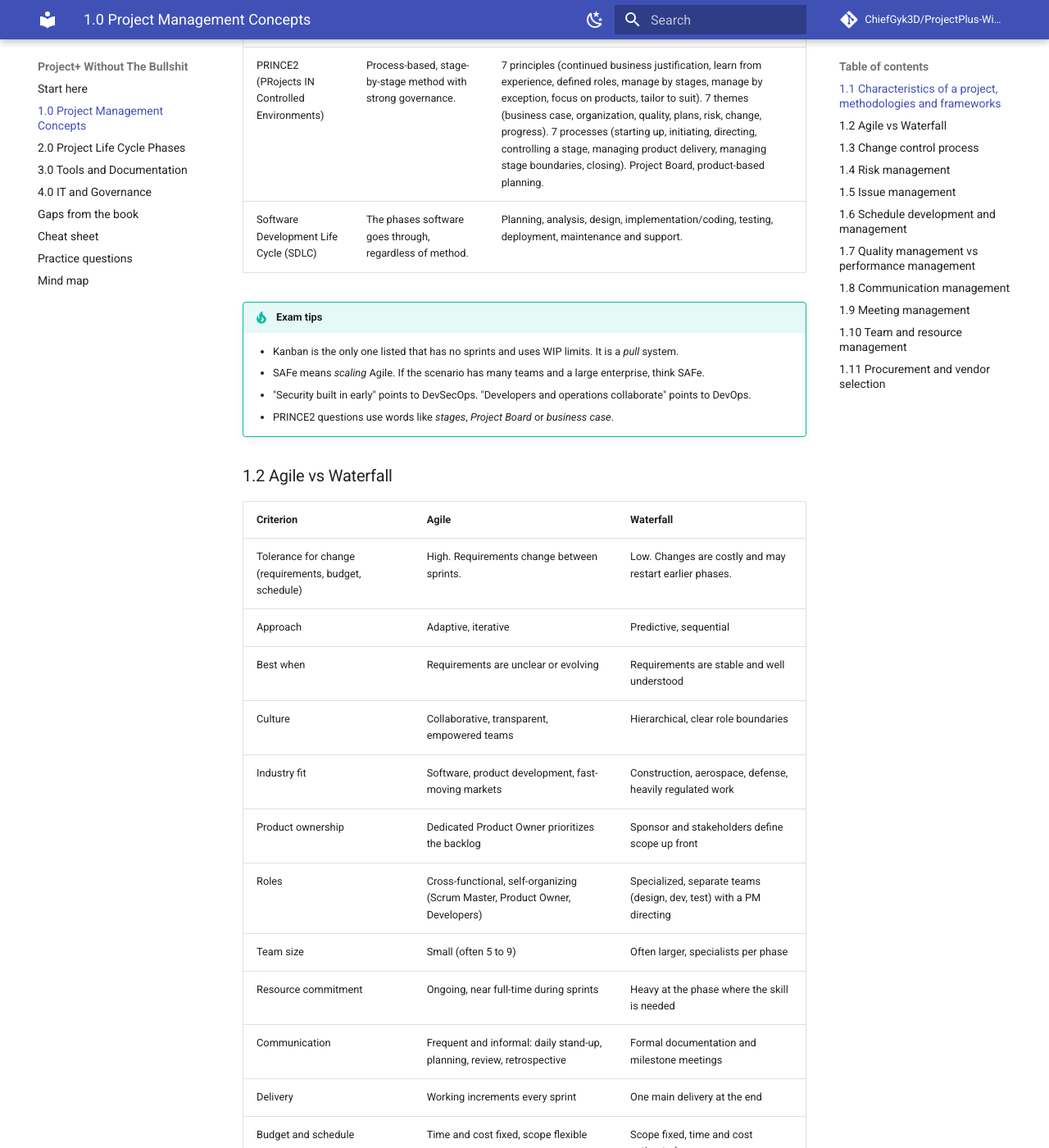
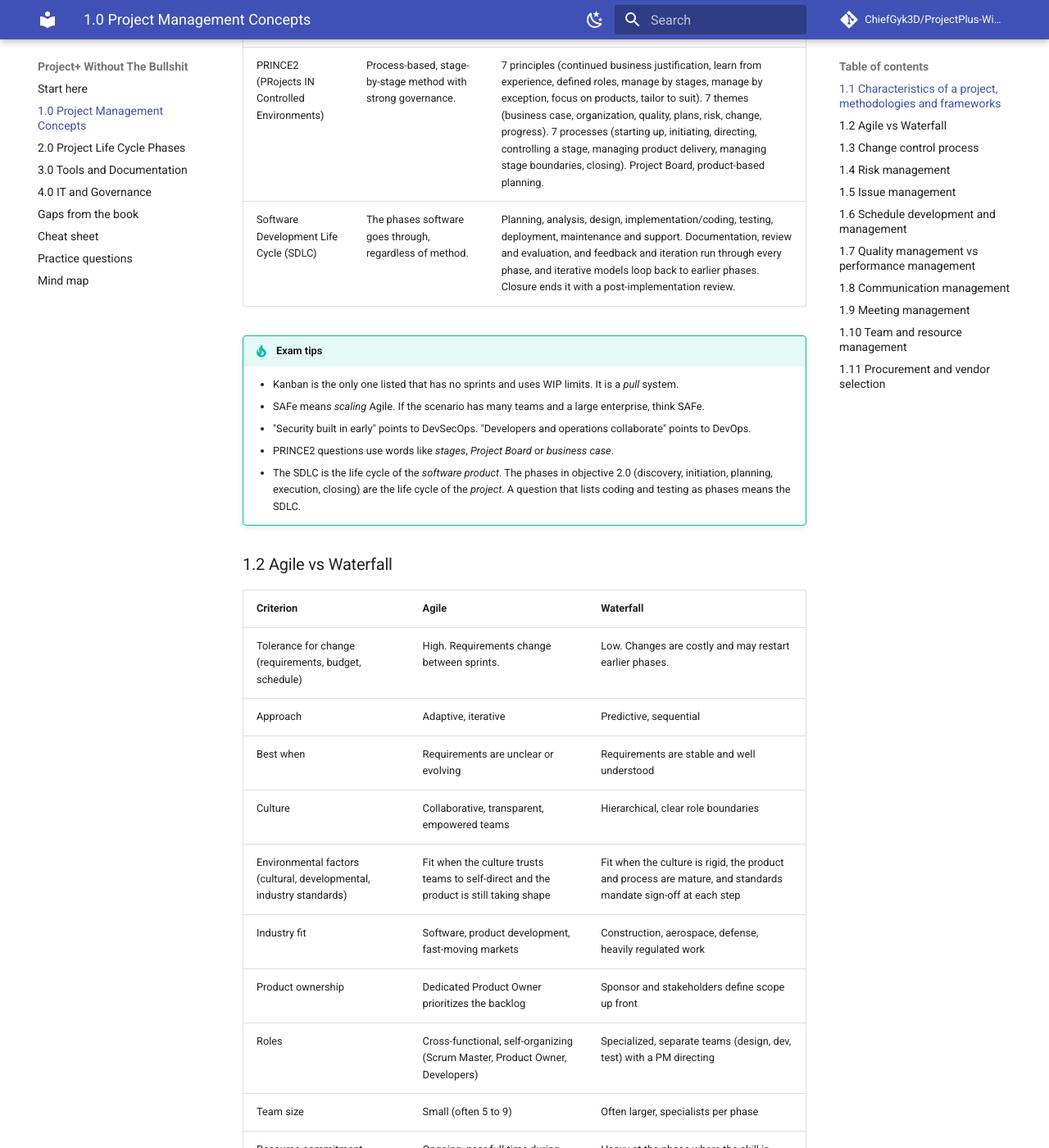
Before and after one commit to ChiefGyk3D/ProjectPlus-Without-The-Bullshit, an MkDocs documentation site: the page built from docs/01-concepts.md, in a window 1280 px wide and 1400 px high, scrolled down 1803 px. Shown: the whole window at 82% size. Built offline with MkDocs 1.6.1 and Material for MkDocs 9.7.7, drawn with Linux system fonts in a browser that asks for light colours; comment, search, counter and statistics services are not loaded; some of the changed text lies outside the part shown.

Commit message:
Fold gaps from an outside outline into the guide (#29)
Add the SDLC cross-cutting activities and an SDLC vs project life cycle
trap, environmental factors for Agile vs Waterfall, how to read dependency
pairs (start-to-finish vs finish-to-start), stress as a kind of performance
testing, matrix/functional/projectized detail and the product owner's
life-cycle scope. Two new practice questions (41, 42); regenerate the mind
map and flashcards.

Co-Authored-By: Claude Sonnet 5.5 <noreply@anthropic.com>

```diff
--- a/docs/01-concepts.md
+++ b/docs/01-concepts.md
@@ -29,13 +29,14 @@ The largest domain. It covers how projects are run (methodologies), controlled (
 | DevOps | Joins development and operations to shorten delivery with automation and shared ownership. | Continuous integration (CI), continuous delivery/deployment (CD), infrastructure as code (IaC), monitoring and feedback, breaking down silos. |
 | DevSecOps | DevOps with security built into every stage. | Shift left (test security early), security as code, automated security testing, threat modeling, continuous monitoring. |
 | PRINCE2 (PRojects IN Controlled Environments) | Process-based, stage-by-stage method with strong governance. | 7 principles (continued business justification, learn from experience, defined roles, manage by stages, manage by exception, focus on products, tailor to suit). 7 themes (business case, organization, quality, plans, risk, change, progress). 7 processes (starting up, initiating, directing, controlling a stage, managing product delivery, managing stage boundaries, closing). Project Board, product-based planning. |
-| Software Development Life Cycle (SDLC) | The phases software goes through, regardless of method. | Planning, analysis, design, implementation/coding, testing, deployment, maintenance and support. |
+| Software Development Life Cycle (SDLC) | The phases software goes through, regardless of method. | Planning, analysis, design, implementation/coding, testing, deployment, maintenance and support. Documentation, review and evaluation, and feedback and iteration run through every phase, and iterative models loop back to earlier phases. Closure ends it with a post-implementation review. |
 
 !!! tip "Exam tips"
     - Kanban is the only one listed that has no sprints and uses WIP limits. It is a *pull* system.
     - SAFe means *scaling* Agile. If the scenario has many teams and a large enterprise, think SAFe.
     - "Security built in early" points to DevSecOps. "Developers and operations collaborate" points to DevOps.
     - PRINCE2 questions use words like *stages*, *Project Board* or *business case*.
+    - The SDLC is the life cycle of the *software product*. The phases in objective 2.0 (discovery, initiation, planning, execution, closing) are the life cycle of the *project*. A question that lists coding and testing as phases means the SDLC.
 
 
 ### 1.2 Agile vs Waterfall
@@ -46,6 +47,7 @@ The largest domain. It covers how projects are run (methodologies), controlled (
 | Approach | Adaptive, iterative | Predictive, sequential |
 | Best when | Requirements are unclear or evolving | Requirements are stable and well understood |
 | Culture | Collaborative, transparent, empowered teams | Hierarchical, clear role boundaries |
+| Environmental factors (cultural, developmental, industry standards) | Fit when the culture trusts teams to self-direct and the product is still taking shape | Fit when the culture is rigid, the product and process are mature, and standards mandate sign-off at each step |
 | Industry fit | Software, product development, fast-moving markets | Construction, aerospace, defense, heavily regulated work |
 | Product ownership | Dedicated Product Owner prioritizes the backlog | Sponsor and stakeholders define scope up front |
 | Roles | Cross-functional, self-organizing (Scrum Master, Product Owner, Developers) | Specialized, separate teams (design, dev, test) with a PM directing |
@@ -189,6 +191,8 @@ An **issue** is a problem that is happening now and may affect the project. It n
 | Finish-to-finish (FF) | B cannot finish until A finishes | Documentation ends with the build |
 | Start-to-finish (SF) | B cannot finish until A starts | Rare (shift handover) |
 
+Read each pair as the predecessor's event first, then the successor's: in FS, A finishes and then B starts. In SF, A starts and then B can finish. SF is the one most often mistaken for FS. SS does not mean the two start at the same moment, only that B cannot start before A has.
+
 The task that must come first is the **predecessor**. The task that follows is the **successor**. **Lead** is overlap (successor starts early). **Lag** is a delay (waiting time, such as concrete curing).
 
 | Term | Definition |
@@ -259,7 +263,7 @@ CPI or SPI **below 1** is bad (over budget or behind). **Above 1** is good.
 | System | Complete system against requirements |
 | Smoke (build verification) | Quick high-level check that a build is stable enough to test further |
 | Regression | Re-test after a change to confirm nothing else broke |
-| Performance | Speed, response time and throughput under expected load |
+| Performance | The broad category: speed, response time, throughput and resource use under load. Stress testing is one kind of it. |
 | Stress | Push beyond normal limits to find the breaking point |
 | User acceptance (UAT) | Final test by real users or the customer to accept the product |
 
@@ -329,7 +333,7 @@ For example, 10 people = 45 channels. Adding people increases complexity fast.
 | Strong matrix | Mostly the project manager | High |
 | Projectized | Project manager, fully dedicated | Highest |
 
-**Matrix** structures have dual reporting. They can cause conflict over priorities and resource sharing.
+**Matrix** structures have dual reporting. The functional manager looks after the person's skills and career growth, and the project manager directs the project work. They can cause conflict over priorities and resource sharing. In a **functional** structure the organization is split into departments by specialty (marketing, finance, HR, operations, sales). In a **projectized** structure the project team is the core unit and has its own dedicated resources.
 
 **Resource life cycle:** acquisition (needs assessment), maintenance, hardware decommissioning, end-of-life software, and successor planning.
 
@@ -347,7 +351,7 @@ For example, 10 people = 45 channels. Adding people increases complexity fast.
 | Project manager (PM) | Plans, executes and closes the project; manages scope, schedule, budget and team |
 | Program manager | Coordinates multiple related projects |
 | Product manager | Owns product strategy and life cycle, market and launch |
-| Product owner | Agile role that prioritizes the backlog and maximizes value |
+| Product owner | Agile role that prioritizes the backlog and maximizes value, and stays with the product for its whole life cycle |
 | Scrum master | Coaches the team on Scrum, removes impediments |
 | Sponsor | Provides funding and authority, champions the project |
 | Stakeholders | Anyone affected by or able to affect the project |
```
Also changed, not shown: README.md (+2 -2 lines), docs/06-cheatsheet.md (+2 -0 lines), docs/07-practice.md (+21 -1 lines), docs/index.md (+1 -1 lines), docs/mindmap-full.html (+1 -1 lines), 2 other files.
